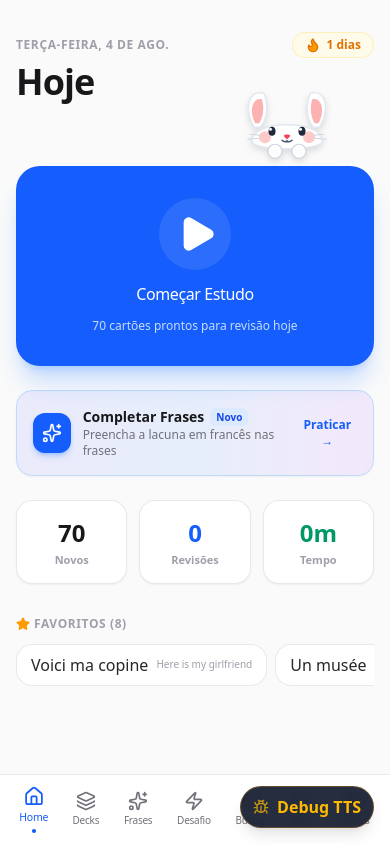
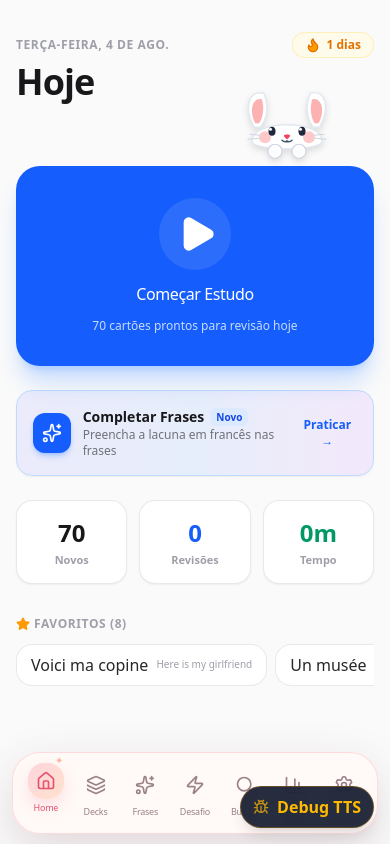
Before and after one commit to jeandasilvasantos2018-gif/ANKIU, a React (Vite) app: page / in a window 390 px wide. Built offline with nearby package versions, Linux system fonts and the light colour scheme.

Commit message:
style: redesign mobile navigation

```diff
--- a/src/components/Navbar.tsx
+++ b/src/components/Navbar.tsx
@@ -19,25 +19,26 @@ export const Navbar: React.FC<NavbarProps> = ({ activeTab, onSelectTab }) => {
   ];
 
   return (
-    <nav className="fixed bottom-0 left-0 right-0 z-40 bg-white/90 dark:bg-black/90 backdrop-blur-md border-t border-zinc-200/80 dark:border-zinc-800/80 py-2 px-2 transition-colors">
-      <div className="max-w-md mx-auto flex items-center justify-around">
+    <nav className="fixed bottom-0 left-0 right-0 z-40 px-3 pb-[max(.65rem,env(safe-area-inset-bottom))] pt-2 pointer-events-none">
+      <div className="max-w-md mx-auto pointer-events-auto rounded-[28px] border border-rose-200/70 dark:border-rose-900/30 bg-[#fffaf7]/92 dark:bg-[#30242a]/94 backdrop-blur-xl shadow-[0_16px_45px_rgba(116,65,80,.18)] px-2 py-2 flex items-center justify-around">
         {tabs.map((tab) => {
           const isActive = activeTab === tab.id;
           return (
             <button
               key={tab.id}
               onClick={() => onSelectTab(tab.id)}
-              className={`flex flex-col items-center gap-0.5 px-2 py-1 rounded-xl transition-all duration-200 ${
+              aria-label={tab.label}
+              className={`relative min-w-[42px] flex flex-col items-center gap-0.5 px-1.5 py-1.5 rounded-2xl transition-all duration-200 ${
                 isActive
-                  ? 'text-blue-600 dark:text-blue-400 font-semibold scale-105'
-                  : 'text-zinc-500 hover:text-zinc-900 dark:text-zinc-400 dark:hover:text-zinc-100'
+                  ? 'text-[#e65374] dark:text-[#ff9db0] font-bold -translate-y-1'
+                  : 'text-[#9a818a] dark:text-[#c9b3bb] hover:text-[#5c414c] dark:hover:text-white'
               }`}
             >
-              {tab.icon}
-              <span className="text-[10px] tracking-tight">{tab.label}</span>
-              {isActive && (
-                <div className="w-1 h-1 rounded-full bg-blue-600 dark:bg-blue-400 mt-0.5" />
-              )}
+              <span className={`w-9 h-9 rounded-2xl flex items-center justify-center transition-all ${isActive ? 'bg-gradient-to-br from-[#ffd4dc] to-[#ffe2cd] dark:from-[#633746] dark:to-[#553b38] shadow-[0_7px_16px_rgba(244,95,122,.18)]' : ''}`}>
+                {tab.icon}
+              </span>
+              <span className="text-[9px] tracking-tight">{tab.label}</span>
+              {isActive && <span className="absolute -top-1 right-1.5 text-[#ff9b85] text-[10px] ankiu-sparkle">✦</span>}
             </button>
           );
         })}
```
